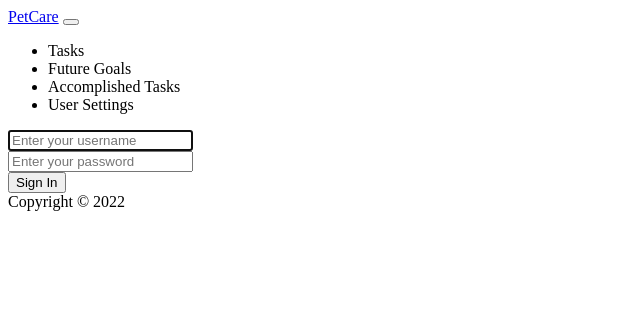
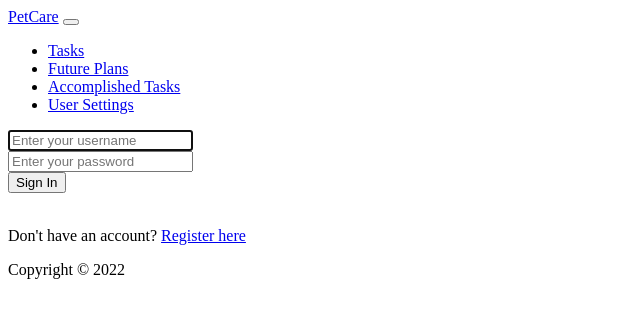
Before and after one commit to josemartin357/pet-care, a Flask app: page /login in a window 1280 px wide. Shown: the top 318 px of the page, without its empty margins (0-640 px from the left). Run offline with Flask 2, Linux system fonts and the light colour scheme; some libraries are stand-ins or nearby versions.

Commit message:
helpers.py: fixed bug to get get_datetime function to work; needed to import time library. Also add anchor tags in layout.html. Added link to register from sign-in page. Tested: able to register, add tasks and add future plans

```diff
--- a/helpers.py
+++ b/helpers.py
@@ -5,6 +5,8 @@
 
 from flask import redirect, render_template, request, session
 from functools import wraps
+import time
+
 
 def login_required(f):
     """
--- a/templates/layout.html
+++ b/templates/layout.html
@@ -19,10 +19,10 @@
       <div>
         <!-- when user is logged-in -->
         <ul>
-          <li>Tasks</li>
-          <li>Future Goals</li>
-          <li>Accomplished Tasks</li>
-          <li>User Settings</li>
+          <li><a href="/">Tasks</a></li>
+          <li><a href="/goals">Future Plans</a></li>
+          <li><a href="/">Accomplished Tasks</a></li>
+          <li><a href="/">User Settings</a></li>
         </ul>
       </div>
     </nav>
--- a/templates/login.html
+++ b/templates/login.html
@@ -18,4 +18,6 @@ main %}
   </div>
   <button type="submit">Sign In</button>
 </form>
+<br />
+<p>Don't have an account? <a href="/register">Register here</a></p>
 {% endblock %}
```
Also changed, not shown: todolist.db, 2 other files.
